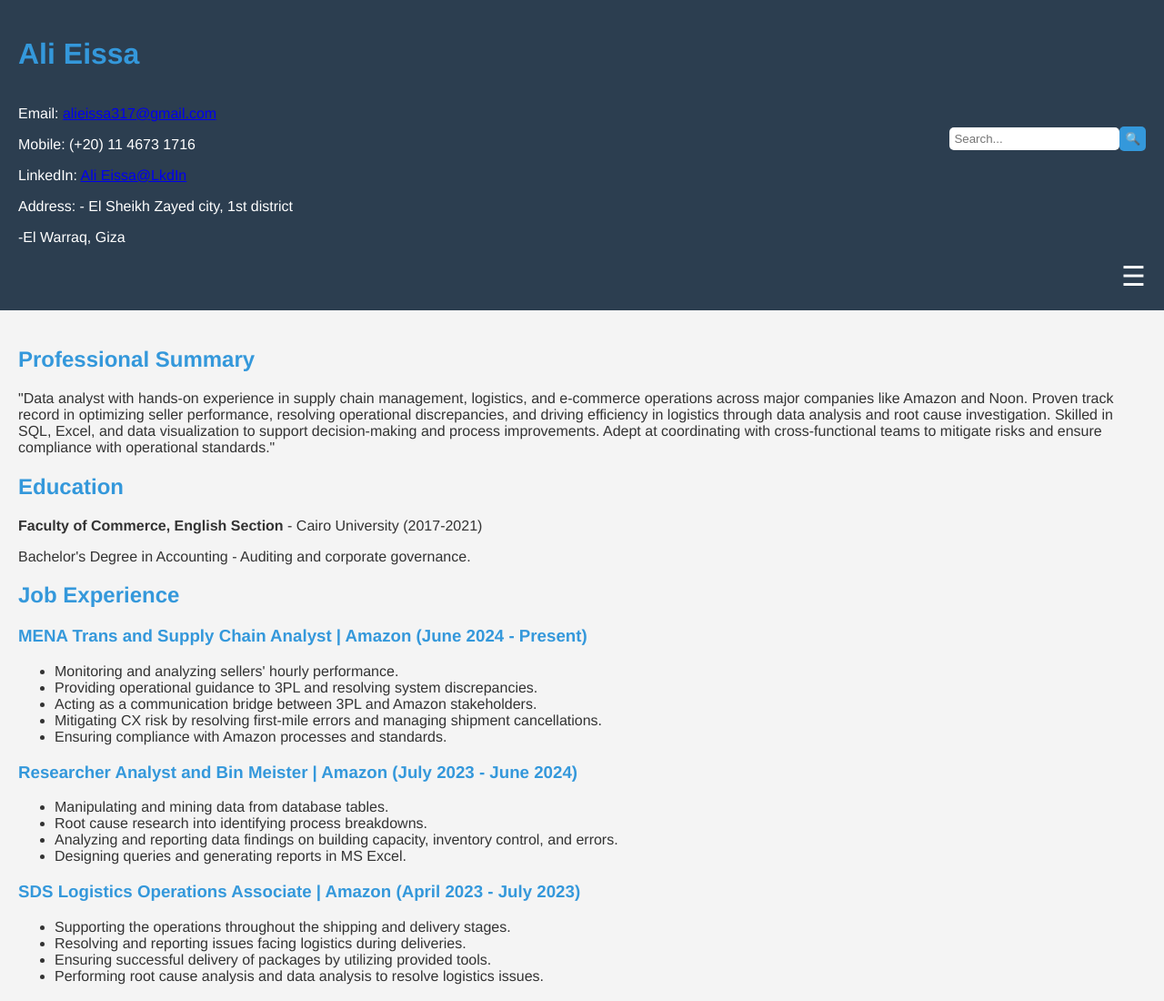
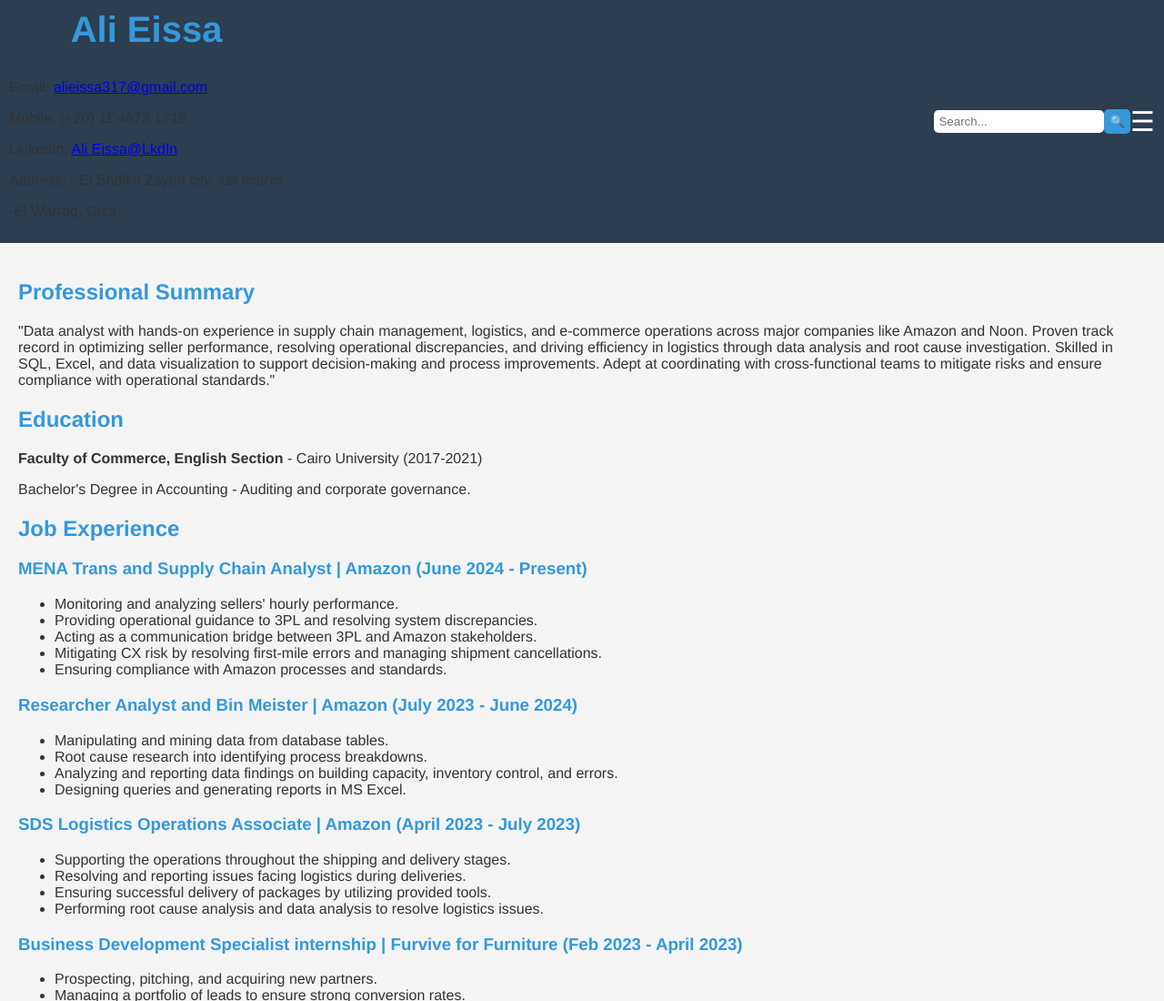
Before and after one commit to 10-ALIen-01/alieissa_CV.beta, a plain HTML site: page index.html in a window 1280 px wide. Shown: the top 1100 px of the page at 91% size. Drawn offline with Linux system fonts and the light colour scheme.

Commit message:
Update styles.css

```diff
--- a/styles.css
+++ b/styles.css
@@ -16,26 +16,31 @@ header {
     position: sticky;
     top: 0;
     background-color: #2c3e50;
-    padding: 20px;
+    padding: 10px; /* Reduced padding */
     z-index: 1000;
+    display: flex;
+    justify-content: space-between;
+    align-items: center;
+}
+
+#name {
+    text-align: center; /* Center the name */
+    margin: 0 auto; /* Keep it centered on screen */
+    font-size: 2.5rem; /* Ensure it’s prominent */
+    transition: transform 0.3s ease; /* Smooth scaling transition */
+}
+
+#contact {
+    transition: opacity 0.5s ease;
+    display: flex;
+    flex-direction: column;
+    align-items: center;
 }
 
 .header-content {
     display: flex;
     justify-content: space-between;
-    align-items: center;
-    color: white;
-}
-
-#name {
-    transition: all 0.5s ease;
-}
-
-#contact {
-    display: flex;
-    flex-direction: column;
-    align-items: flex-start;
-    transition: transform 0.5s ease;
+    width: 100%;
 }
 
 .search {
```
